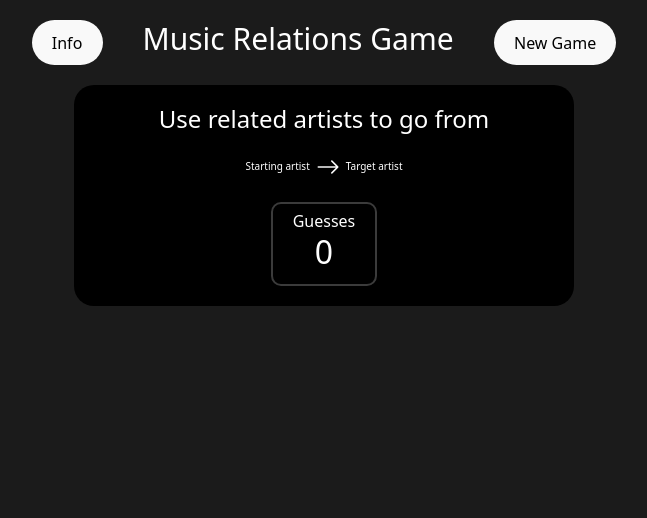
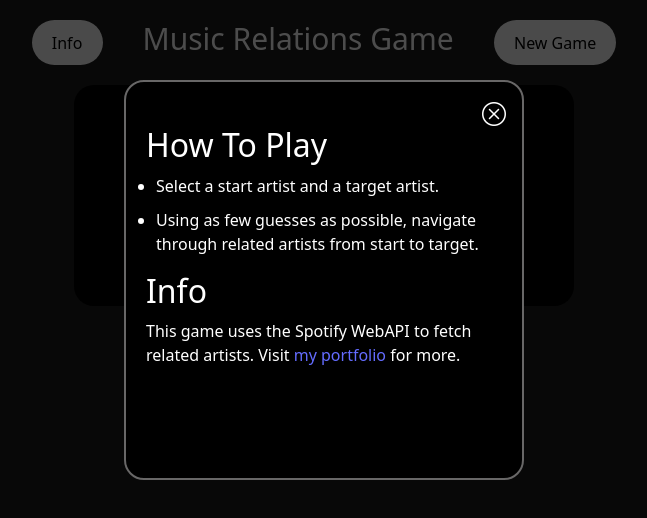
Before and after one commit to hugosundberg/musicRelationsGame, a React (Vite) app: page / in a window 1280 px wide. Both pictures are taken after a click on the button "Info". Shown: the top 518 px of the page, without its empty margins (316-963 px from the left). Built offline with nearby package versions, Linux system fonts and the light colour scheme; no server answers.

Commit message:
info module complete

```diff
--- a/src/App.tsx
+++ b/src/App.tsx
@@ -9,6 +9,7 @@ import "./App.css";
 import "bootstrap/dist/css/bootstrap.css";
 import CreateGame from "./components/CreateGame/CreateGame";
 import GameOver from "./components/GameOver/GameOver";
+import Info from "./components/Info/Info";
 
 interface Artist {
   name: string;
@@ -37,6 +38,7 @@ const App = () => {
   const [isErrorVisible, setIsErrorVisible] = useState(false);
   const [isCreateGameVisible, setIsCreateGameVisible] = useState(false);
   const [isGameOverVisible, setIsGameOverVisible] = useState(false);
+  const [isInfoVisible, setIsInfoVisible] = useState(false);
 
   const handleSetStartArtist = (artist: Artist) => {
     setStartArtist(artist);
@@ -56,6 +58,14 @@ const App = () => {
       fetchRelatedArtists(artist.id);
       setGuesses(guesses + 1);
     }
+  };
+
+  const closeInfo = () => {
+    setIsInfoVisible(false);
+  };
+
+  const showInfo = () => {
+    setIsInfoVisible(true);
   };
 
   const closeError = () => {
@@ -152,7 +162,7 @@ const App = () => {
 
   return (
     <>
-      <NavigationBar showCreateGame={showCreateGame} />
+      <NavigationBar showCreateGame={showCreateGame} showInfo={showInfo} />
       <div className="game-body">
         <GameHeader
           startArtist={startArtist}
@@ -168,6 +178,7 @@ const App = () => {
           handleSetTargetArtist={handleSetTargetArtist}
           startNewGame={startNewGame}
         />
+        <Info isVisible={isInfoVisible} closeInfo={closeInfo} />
         <GameOver
           isVisible={isGameOverVisible}
           closeGameOver={closeGameOver}
--- /dev/null
+++ b/src/components/Info/Info.module.css
@@ -0,0 +1,42 @@
+.infoContainer {
+    width: 400px;
+    height: 400px;
+    position: fixed;
+    top: 80px;
+    background-color: black;
+    color: white;
+    padding: 20px;
+    z-index: 1000;
+    border: rgb(104, 103, 103) solid 2px;
+    border-radius: 20px;
+}
+
+.overlay {
+    position: fixed;
+    top: 0;
+    left: 0;
+    width: 100%;
+    height: 100%;
+    background-color: rgba(0, 0, 0, 0.7); /* Semi-transparent black */
+    z-index: 999; /* Ensure it appears above the content */
+    display: flex;
+    justify-content: center;
+    align-items: center;
+}
+
+.infoContainer li {
+    list-style: disc;
+    margin-left: 20px;
+    margin: 10px;
+}
+
+
+.infoHeader {
+    display: flex;
+    flex-direction: row;
+    justify-content: right;
+}
+
+.infoHeader i:hover {
+    cursor: pointer;
+}
--- /dev/null
+++ b/src/components/Info/Info.tsx
@@ -0,0 +1,40 @@
+import { MouseEventHandler } from "react";
+import styles from "./Info.module.css";
+
+interface InfoProps {
+  isVisible: boolean;
+  closeInfo: MouseEventHandler<HTMLElement>;
+}
+
+const Info = ({ isVisible, closeInfo }: InfoProps) => {
+  if (isVisible) {
+    return (
+      <>
+        <div className={styles.overlay} onClick={closeInfo}></div>
+        <div className={styles.infoContainer}>
+          <div className={styles.infoHeader}>
+            <i className="bi bi-x-circle" onClick={closeInfo}></i>
+          </div>
+          <h2>How To Play</h2>
+          <ul>
+            <li>Select a start artist and a target artist.</li>
+            <li>
+              Using as few guesses as possible, navigate through related artists
+              from start to target.{" "}
+            </li>
+          </ul>
+          <h2>Info</h2>
+          <p>
+            This game uses the Spotify WebAPI to fetch related artists. Visit{" "}
+            <a href="https://hugosundberg.github.io/hugo/" target="_blank">
+              my portfolio
+            </a>{" "}
+            for more.
+          </p>
+        </div>
+      </>
+    );
+  }
+};
+
+export default Info;
--- a/src/components/NavigationBar/NavigationBar.tsx
+++ b/src/components/NavigationBar/NavigationBar.tsx
@@ -1,9 +1,15 @@
+import { MouseEventHandler } from "react";
 import "./NavigationBar.css";
 
-const NavigationBar = ({ showCreateGame }: any) => {
+interface NavigationProps {
+  showCreateGame: MouseEventHandler<HTMLElement>;
+  showInfo: MouseEventHandler<HTMLElement>;
+}
+
+const NavigationBar = ({ showCreateGame, showInfo }: NavigationProps) => {
   return (
     <div className="nav-bar">
-      <button>Info</button>
+      <button onClick={showInfo}>Info</button>
       <h3>Music Relations Game</h3>
       <button onClick={showCreateGame}>New Game</button>
     </div>
```
